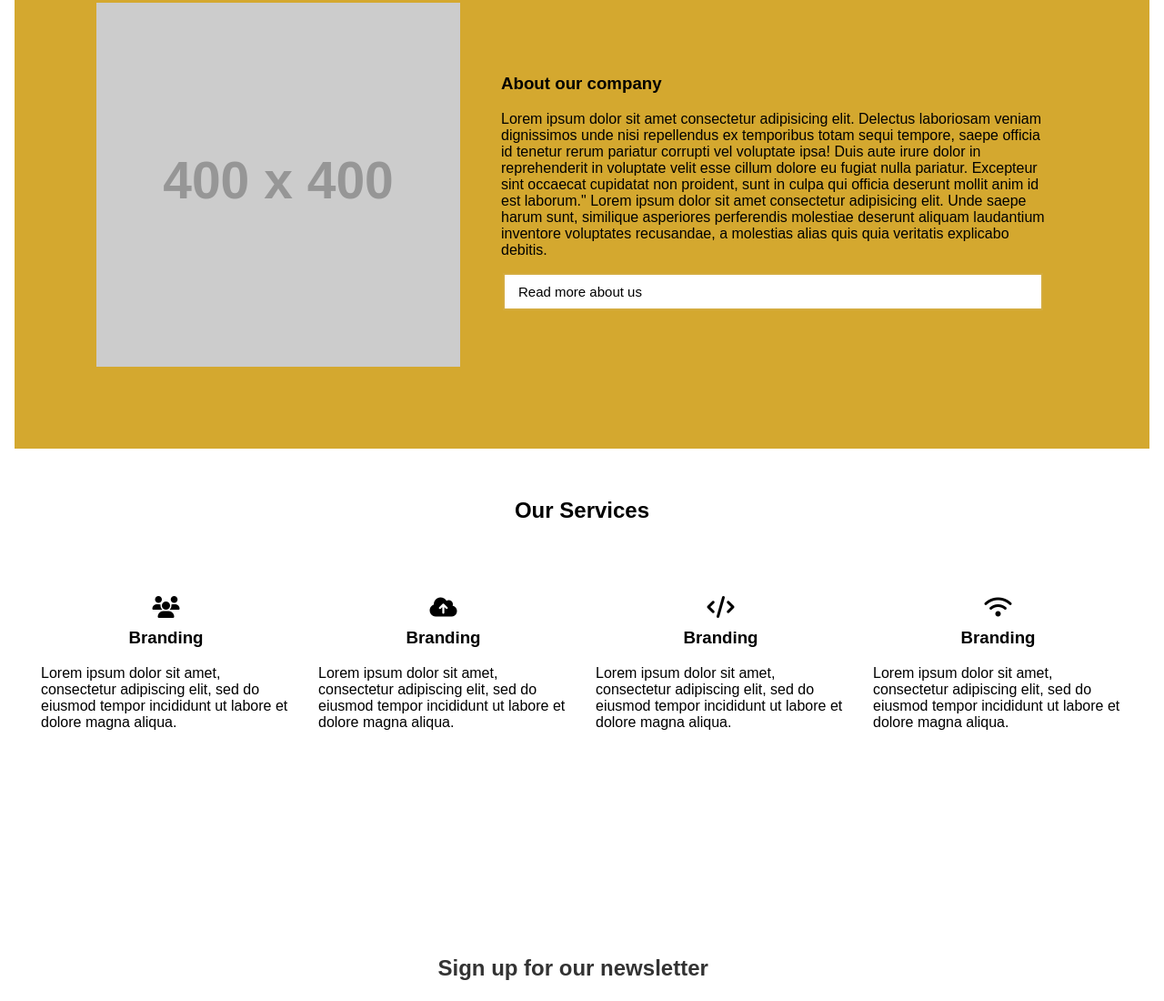
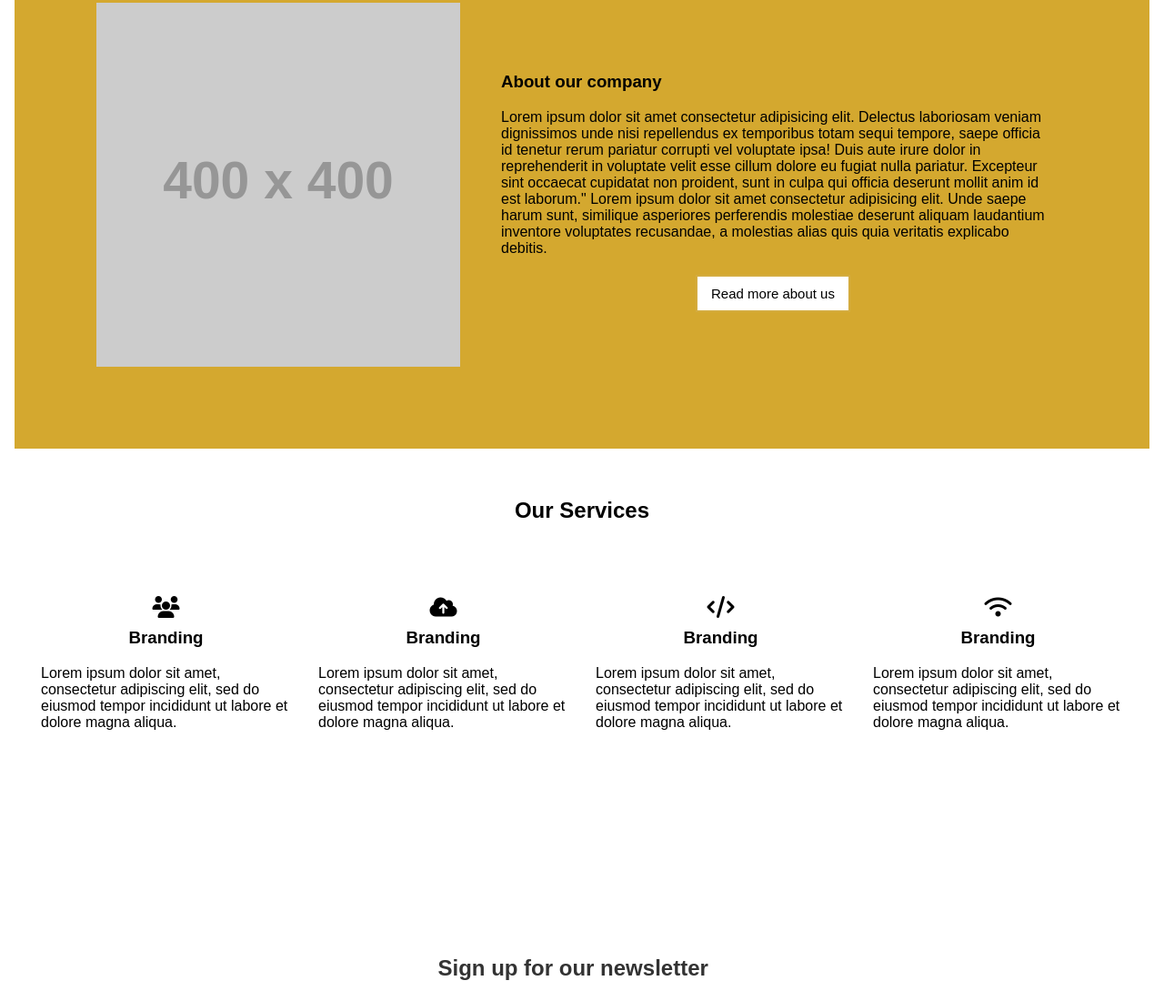
Before and after one commit to fatima417/Eksamen-webutvikling, a plain HTML site: page index.html in a window 1280 px wide. Shown: the part 1732-2832 px from the top of the page at 91% size. Drawn offline with Linux system fonts and the light colour scheme; placeholder pictures from the web are drawn by us.

Commit message:
endringer

```diff
--- a/index.html
+++ b/index.html
@@ -78,7 +78,7 @@
                         Lorem ipsum dolor sit amet consectetur adipisicing elit. Unde saepe harum sunt, similique asperiores perferendis molestiae deserunt aliquam laudantium inventore voluptates recusandae,
                         a molestias alias quis quia veritatis explicabo debitis.
                     </p>
-                    <a href="about.html" class="button-3" target="_blank">Read more about us</a>
+                    <a href="about.html" class="button-33" target="_blank">Read more about us</a>
                 </article>
             </section>
             <br>
```
